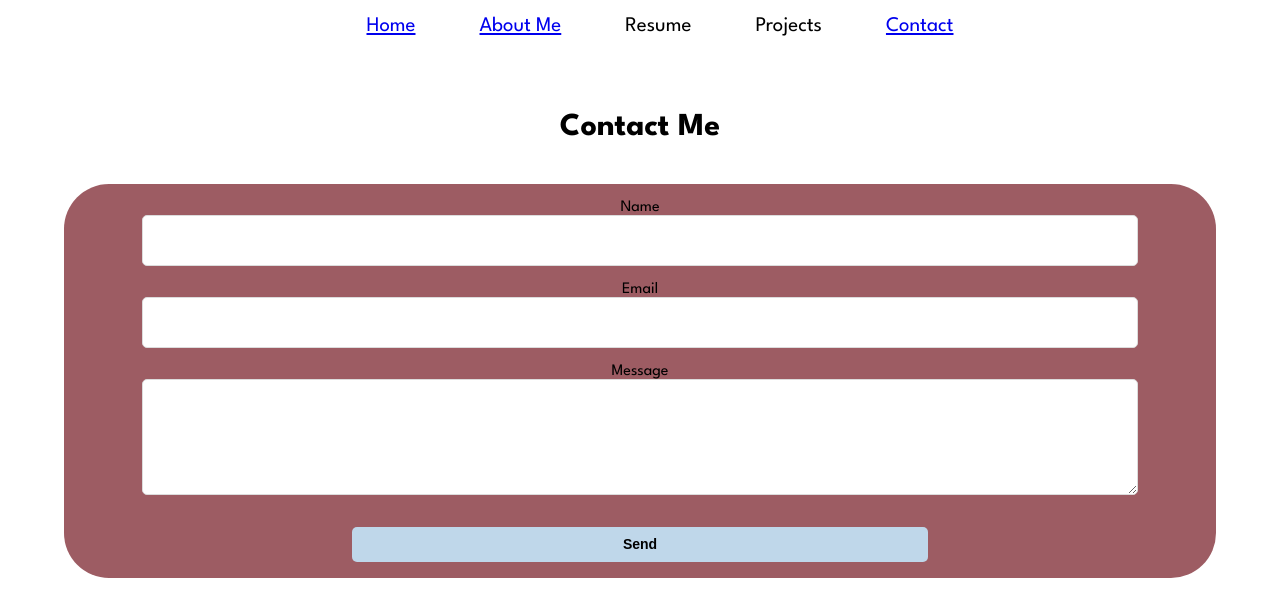
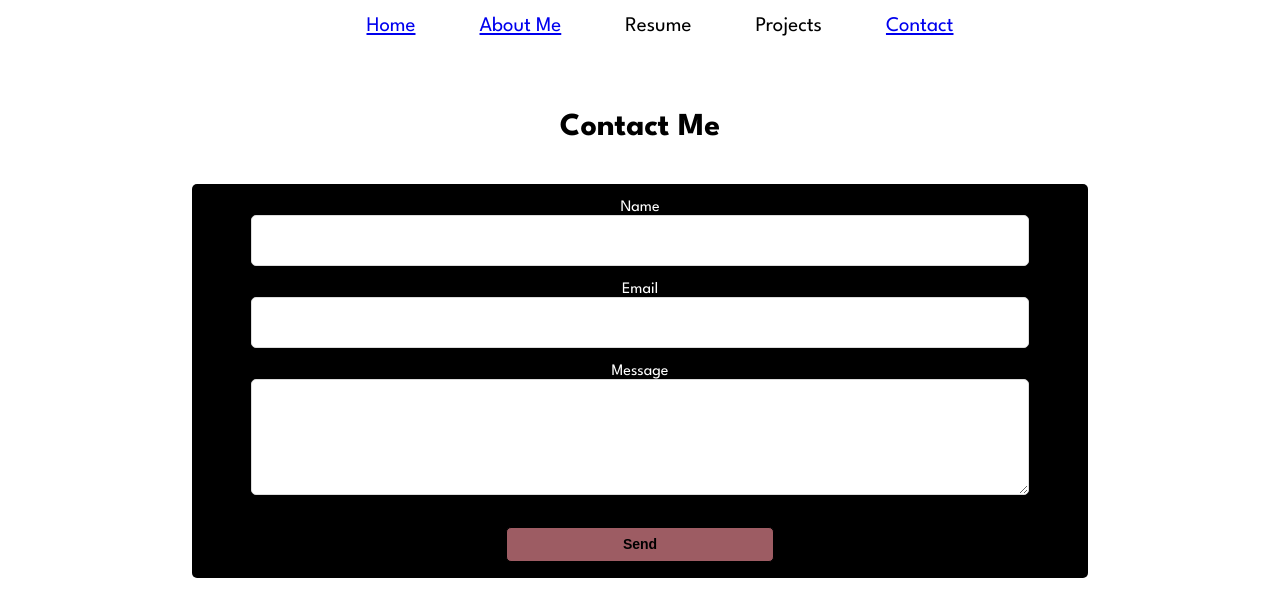
Before and after one commit to mberti13/mberti-portfolio, a React (Create React App) app: page /contact in a window 1280 px wide. Shown: the top 616 px of the page. Built offline with nearby package versions, Linux system fonts and the light colour scheme.

Commit message:
restyled contact form

```diff
--- a/src/index.css
+++ b/src/index.css
@@ -224,6 +224,69 @@ Link{
 Link:visited{
     color: black;
 }
+
+/* contact section styling */
+.contact-page{
+    margin-top: 40px;
+    display: flex;
+    flex-direction: column;
+    align-items: center;
+    font-family: 'League Spartan', sans-serif;
+}
+.contact-form{
+    display: flex;
+    flex-direction: column;
+    align-items: center;
+    width: 70%;
+    background-color: black;
+    color: white;
+    font-size: 16px;
+    margin-top: 20px;
+    border-radius: 5px;
+}
+.contact-form input{
+    width: 85%;
+    height: 35px;
+    padding: 7px;
+    outline: none;
+    border-radius: 5px;
+    border: 1px solid rgb(220,220,220);
+}
+.contact-form input:focus{
+    border: 2px solid rgba(0,206,158, 1);
+}
+.contact-form textarea{
+    max-width: 100%;
+    min-width: 85%;
+    max-height: 100px;
+    min-height: 100px;
+    padding: 7px;
+    outline: none;
+    border-radius: 5px;
+    border: 1px solid rgb(220,220,220);
+}
+.contact-form textarea:focus{
+    border: 2px solid rgba(0,206,158, 1);
+}
+.contact-form label{
+    margin-top: 1rem;
+}
+input[type='submit']{
+    margin-top: 2rem;
+    margin-bottom: 1rem;
+    cursor: pointer;
+    background-color: #BFD7EA;
+    font-weight: 700;
+    font-size: 14px;
+    background-color: #9d5c63;
+    border: 1px solid black;
+    width: 30%;
+}
+input[type='submit']:hover{
+    background-color: #A0464F;
+    color: #fff;
+}
+
 @keyframes spincube{
     from,
     to{
@@ -388,11 +451,12 @@ Link:visited{
     display: flex;
     flex-direction: column;
     align-items: center;
-    width: 90%;
-    background-color: #9d5c63;
+    width: 70%;
+    background-color: black;
+    color: white;
     font-size: 16px;
     margin-top: 20px;
-    border-radius: 45px;
+    border-radius: 5px;
 }
 .contact-form input{
     width: 85%;
@@ -428,7 +492,12 @@ input[type='submit']{
     background-color: #BFD7EA;
     font-weight: 700;
     font-size: 14px;
-    border: none;
-    width: 50%;
+    background-color: #9d5c63;
+    border: 1px solid black;
+    width: 30%;
+}
+input[type='submit']:hover{
+    background-color: #A0464F;
+    color: #fff;
 }
 }
```
